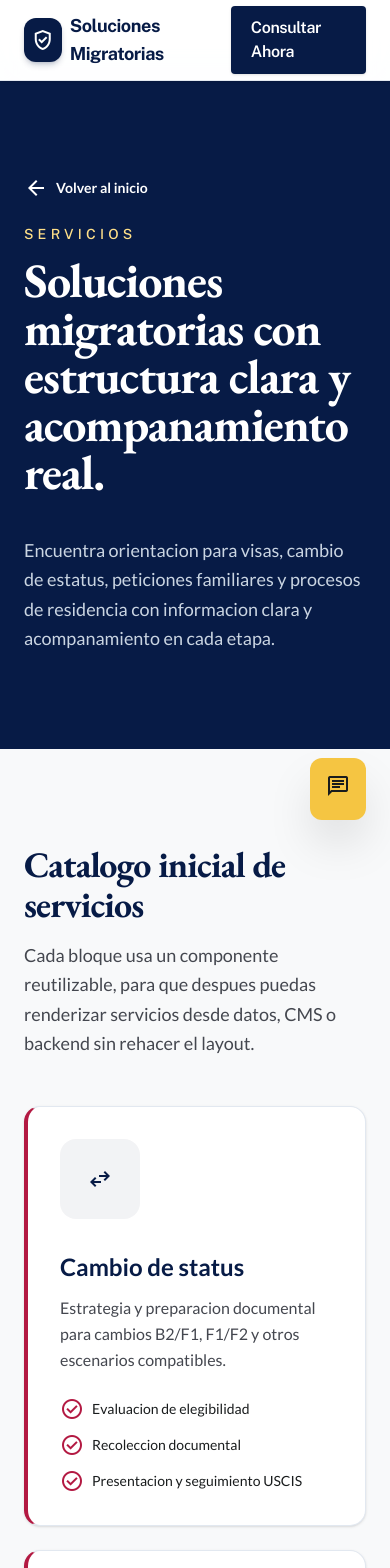
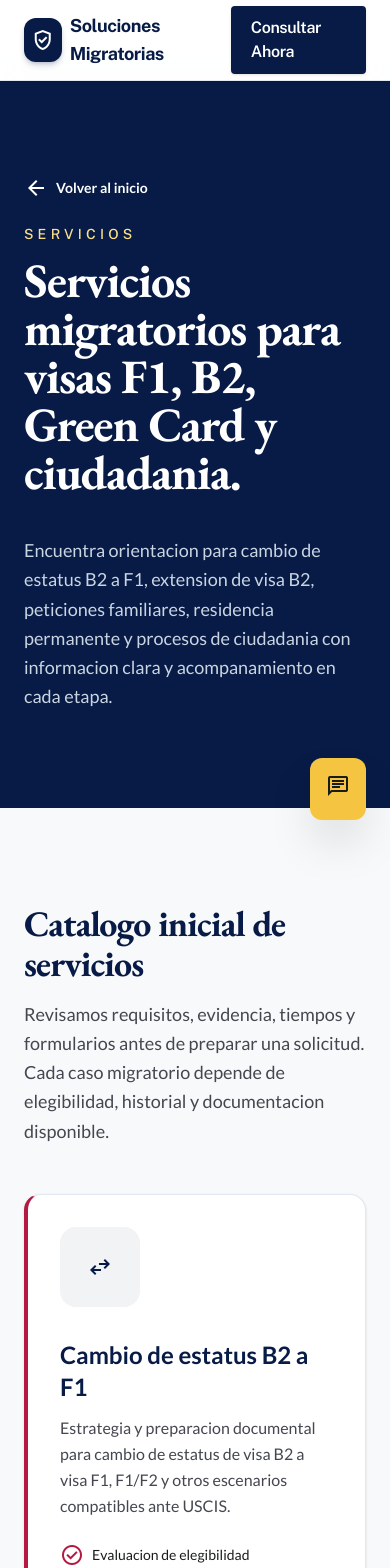
Before and after one commit to Kira1414/inmigration-services, an Angular app: page /servicios in a window 390 px wide. Shown: the top 1568 px of the page. Built offline with nearby package versions, Linux system fonts and the light colour scheme.

Commit message:
feat: agregar seo y cambiar icono

```diff
--- a/src/app/pages/landing-page/landing-page.ts
+++ b/src/app/pages/landing-page/landing-page.ts
@@ -1,4 +1,5 @@
-import { Component } from '@angular/core';
+import { Component, inject } from '@angular/core';
+import { Meta, Title } from '@angular/platform-browser';
 import { CtaSectionComponent } from '../../sections/cta-section/cta-section';
 import { FooterSectionComponent } from '../../sections/footer-section/footer-section';
 import { HeroSectionComponent } from '../../sections/hero-section/hero-section';
@@ -20,4 +21,25 @@ import { TopNavComponent } from '../../sections/top-nav/top-nav';
   templateUrl: './landing-page.html',
   styleUrl: './landing-page.css'
 })
-export class LandingPageComponent {}
+export class LandingPageComponent {
+  private readonly title = inject(Title);
+  private readonly meta = inject(Meta);
+
+  constructor() {
+    this.title.setTitle('Asesoria Migratoria en NYC | Visas F1, B2, Green Card y Ciudadania');
+    this.meta.updateTag({
+      name: 'description',
+      content:
+        'Asesoria migratoria en New York para visas F1, B2, cambio de estatus, extension de visa, Green Card, permiso de trabajo, ciudadania e ITIN.'
+    });
+    this.meta.updateTag({
+      property: 'og:title',
+      content: 'Asesoria Migratoria en NYC | Visas F1, B2, Green Card y Ciudadania'
+    });
+    this.meta.updateTag({
+      property: 'og:description',
+      content:
+        'Orientacion profesional para visas F1, B2, cambio de estatus, Green Card, permisos de trabajo, ciudadania e ITIN en New York.'
+    });
+  }
+}
--- a/src/app/pages/services-page/services-page.html
+++ b/src/app/pages/services-page/services-page.html
@@ -18,12 +18,13 @@
               >Servicios</span
             >
             <h1 class="font-headline text-5xl font-extrabold tracking-tight md:text-6xl">
-              Soluciones migratorias con estructura clara y acompanamiento real.
+              Servicios migratorios para visas F1, B2, Green Card y ciudadania.
             </h1>
           </div>
           <p class="text-lg leading-relaxed text-slate-300">
-            Encuentra orientacion para visas, cambio de estatus, peticiones familiares y procesos de
-            residencia con informacion clara y acompanamiento en cada etapa.
+            Encuentra orientacion para cambio de estatus B2 a F1, extension de visa B2,
+            peticiones familiares, residencia permanente y procesos de ciudadania con informacion
+            clara y acompanamiento en cada etapa.
           </p>
         </div>
       </div>
@@ -36,8 +37,8 @@
             Catalogo inicial de servicios
           </h2>
           <p class="mt-4 text-lg leading-relaxed text-on-surface-variant">
-            Cada bloque usa un componente reutilizable, para que despues puedas renderizar servicios
-            desde datos, CMS o backend sin rehacer el layout.
+            Revisamos requisitos, evidencia, tiempos y formularios antes de preparar una solicitud.
+            Cada caso migratorio depende de elegibilidad, historial y documentacion disponible.
           </p>
         </div>
         <div class="grid grid-cols-1 gap-6 md:grid-cols-2 xl:grid-cols-3">
@@ -54,6 +55,49 @@
       </div>
     </section>
 
+    <section class="bg-surface-container-low px-6 py-20">
+      <div class="mx-auto max-w-5xl">
+        <div class="mb-10 max-w-3xl">
+          <span class="mb-2 block font-label text-sm uppercase tracking-widest text-secondary">
+            Preguntas frecuentes
+          </span>
+          <h2 class="font-headline text-4xl font-extrabold tracking-tight text-primary">
+            Busquedas comunes sobre visas y cambio de estatus
+          </h2>
+        </div>
+        <div class="grid gap-5 md:grid-cols-2">
+          <article class="rounded-2xl border border-slate-200 bg-white p-6 shadow-sm">
+            <h3 class="text-xl font-bold text-primary">Puedo cambiar de visa B2 a visa F1?</h3>
+            <p class="mt-3 leading-relaxed text-on-surface-variant">
+              Es posible solicitar cambio de estatus B2 a F1 si cumple requisitos, mantiene estatus
+              vigente y presenta evidencia academica, financiera y personal consistente.
+            </p>
+          </article>
+          <article class="rounded-2xl border border-slate-200 bg-white p-6 shadow-sm">
+            <h3 class="text-xl font-bold text-primary">Cuando conviene pedir extension de visa B2?</h3>
+            <p class="mt-3 leading-relaxed text-on-surface-variant">
+              La extension de visa B2 debe evaluarse antes del vencimiento autorizado. Revisamos
+              tiempos, motivos de estadia y documentos de soporte para evitar errores comunes.
+            </p>
+          </article>
+          <article class="rounded-2xl border border-slate-200 bg-white p-6 shadow-sm">
+            <h3 class="text-xl font-bold text-primary">Ayudan con Green Card y permiso de trabajo?</h3>
+            <p class="mt-3 leading-relaxed text-on-surface-variant">
+              Brindamos acompanamiento para residencia permanente, renovacion de Green Card y
+              autorizacion de empleo cuando el tipo de caso migratorio lo permite.
+            </p>
+          </article>
+          <article class="rounded-2xl border border-slate-200 bg-white p-6 shadow-sm">
+            <h3 class="text-xl font-bold text-primary">Atienden casos en New York?</h3>
+            <p class="mt-3 leading-relaxed text-on-surface-variant">
+              Si. La orientacion esta enfocada en clientes de New York, Manhattan, Queens, Brooklyn,
+              Bronx y personas que necesitan entender sus opciones migratorias en Estados Unidos.
+            </p>
+          </article>
+        </div>
+      </div>
+    </section>
+
     <app-cta-banner
       title="Quiere convertir esta seccion en un embudo completo de captacion?"
       description="La siguiente iteracion natural es agregar detalle por servicio, FAQs, testimonios y formulario de contacto conectado."
--- a/src/app/pages/services-page/services-page.ts
+++ b/src/app/pages/services-page/services-page.ts
@@ -1,4 +1,5 @@
-import { Component } from '@angular/core';
+import { Component, inject } from '@angular/core';
+import { Meta, Title } from '@angular/platform-browser';
 import { RouterLink } from '@angular/router';
 import { CtaBannerComponent } from '../../components/cta-banner/cta-banner';
 import { ServiceCardComponent } from '../../components/service-card/service-card';
@@ -13,12 +14,33 @@ import { TopNavComponent } from '../../sections/top-nav/top-nav';
   styleUrl: './services-page.css'
 })
 export class ServicesPageComponent {
+  private readonly title = inject(Title);
+  private readonly meta = inject(Meta);
+
+  constructor() {
+    this.title.setTitle('Servicios Migratorios en NYC | Visa F1, B2, Green Card e ITIN');
+    this.meta.updateTag({
+      name: 'description',
+      content:
+        'Servicios migratorios en New York: cambio de estatus B2 a F1, extension de visa B2, ajuste por matrimonio, Green Card, permiso de trabajo, ciudadania e ITIN.'
+    });
+    this.meta.updateTag({
+      property: 'og:title',
+      content: 'Servicios Migratorios en NYC | Visa F1, B2, Green Card e ITIN'
+    });
+    this.meta.updateTag({
+      property: 'og:description',
+      content:
+        'Conozca opciones para visa F1, visa B2, cambio de estatus, residencia, permisos de trabajo, ciudadania e ITIN en New York.'
+    });
+  }
+
   protected readonly services = [
     {
       icon: 'swap_horiz',
-      title: 'Cambio de status',
-      description: 'Estrategia y preparacion documental para cambios B2/F1, F1/F2 y otros escenarios compatibles.',
-      bullets: ['Evaluacion de elegibilidad', 'Recoleccion documental', 'Presentacion y seguimiento USCIS']
+      title: 'Cambio de estatus B2 a F1',
+      description: 'Estrategia y preparacion documental para cambio de estatus de visa B2 a visa F1, F1/F2 y otros escenarios compatibles ante USCIS.',
+      bullets: ['Evaluacion de elegibilidad', 'Formulario I-539', 'Evidencia y seguimiento USCIS']
     },
     {
       icon: 'favorite',
@@ -29,8 +51,8 @@ export class ServicesPageComponent {
     {
       icon: 'history',
       title: 'Extension de visa B2',
-      description: 'Solicitud de extension para mantener estancia legal mientras se resuelven necesidades personales o familiares.',
-      bullets: ['Analisis de tiempos', 'Redaccion de soporte', 'Control de vencimientos']
+      description: 'Solicitud de extension de visa B2 para visitantes que necesitan mas tiempo de estadia legal por razones personales, familiares o de viaje.',
+      bullets: ['Analisis de tiempos', 'Carta de soporte', 'Control de vencimientos']
     },
     {
       icon: 'badge',
--- a/src/index.html
+++ b/src/index.html
@@ -2,11 +2,34 @@
 <html lang="es" class="light">
 <head>
   <meta charset="utf-8">
-  <title>Soluciones Migratorias NYC</title>
+  <title>Asesoria Migratoria en NYC | Visas F1, B2, Green Card y Ciudadania</title>
   <base href="/">
   <meta name="viewport" content="width=device-width, initial-scale=1">
-  <meta name="description" content="Expertos en soluciones migratorias en New York. Cambio de status, Visas, Green Card, Ciudadanía y trámites de ITIN.">
-  <link rel="icon" type="image/x-icon" href="favicon.ico">
+  <meta name="description" content="Asesoria migratoria en New York para visas F1, B2, cambio de estatus, extension de visa, Green Card, permiso de trabajo, ciudadania e ITIN.">
+  <meta name="robots" content="index, follow, max-image-preview:large">
+  <meta name="author" content="Soluciones Migratorias NYC">
+  <meta name="keywords" content="visa F1, visa B2, cambio de estatus B2 a F1, extension visa B2, Green Card, ciudadania americana, permiso de trabajo, ITIN, asesoria migratoria New York, inmigracion NYC">
+  <meta property="og:type" content="website">
+  <meta property="og:locale" content="es_US">
+  <meta property="og:site_name" content="Soluciones Migratorias NYC">
+  <meta property="og:title" content="Asesoria Migratoria en NYC | Visas F1, B2, Green Card y Ciudadania">
+  <meta property="og:description" content="Orientacion profesional para visas F1, B2, cambio de estatus, Green Card, permisos de trabajo, ciudadania e ITIN en New York.">
+  <meta name="twitter:card" content="summary_large_image">
+  <meta name="twitter:title" content="Asesoria Migratoria en NYC | Visas F1, B2 y Green Card">
+  <meta name="twitter:description" content="Acompanamiento claro para procesos migratorios, cambio de estatus, extension B2, residencia y ciudadania en New York.">
+  <script type="application/ld+json">
+    {
+      "@context": "https://schema.org",
+      "@type": "ProfessionalService",
+      "name": "Soluciones Migratorias NYC",
+      "description": "Asesoria migratoria en New York para visas F1, B2, cambio de estatus, Green Card, permiso de trabajo, ciudadania e ITIN.",
+      "telephone": "+1-347-370-0823",
+      "areaServed": ["New York", "NYC", "Manhattan", "Queens", "Brooklyn", "Bronx"],
+      "availableLanguage": ["Spanish", "English"],
+      "serviceType": ["Visa F1", "Visa B2", "Cambio de estatus", "Green Card", "Permiso de trabajo", "Ciudadania americana", "ITIN"]
+    }
+  </script>
+  <link rel="icon" type="image/svg+xml" href="favicon.svg">
   <link rel="preconnect" href="https://fonts.googleapis.com">
   <link rel="preconnect" href="https://fonts.gstatic.com" crossorigin>
   <link href="https://fonts.googleapis.com/css2?family=Manrope:wght@400;600;700;800&family=Inter:wght@400;500&family=Public+Sans:wght@600&family=Material+Symbols+Outlined:wght,FILL@100..700,0..1&display=swap" rel="stylesheet">
```
Also changed, not shown: public/favicon.svg (added), public/robots.txt (added).
